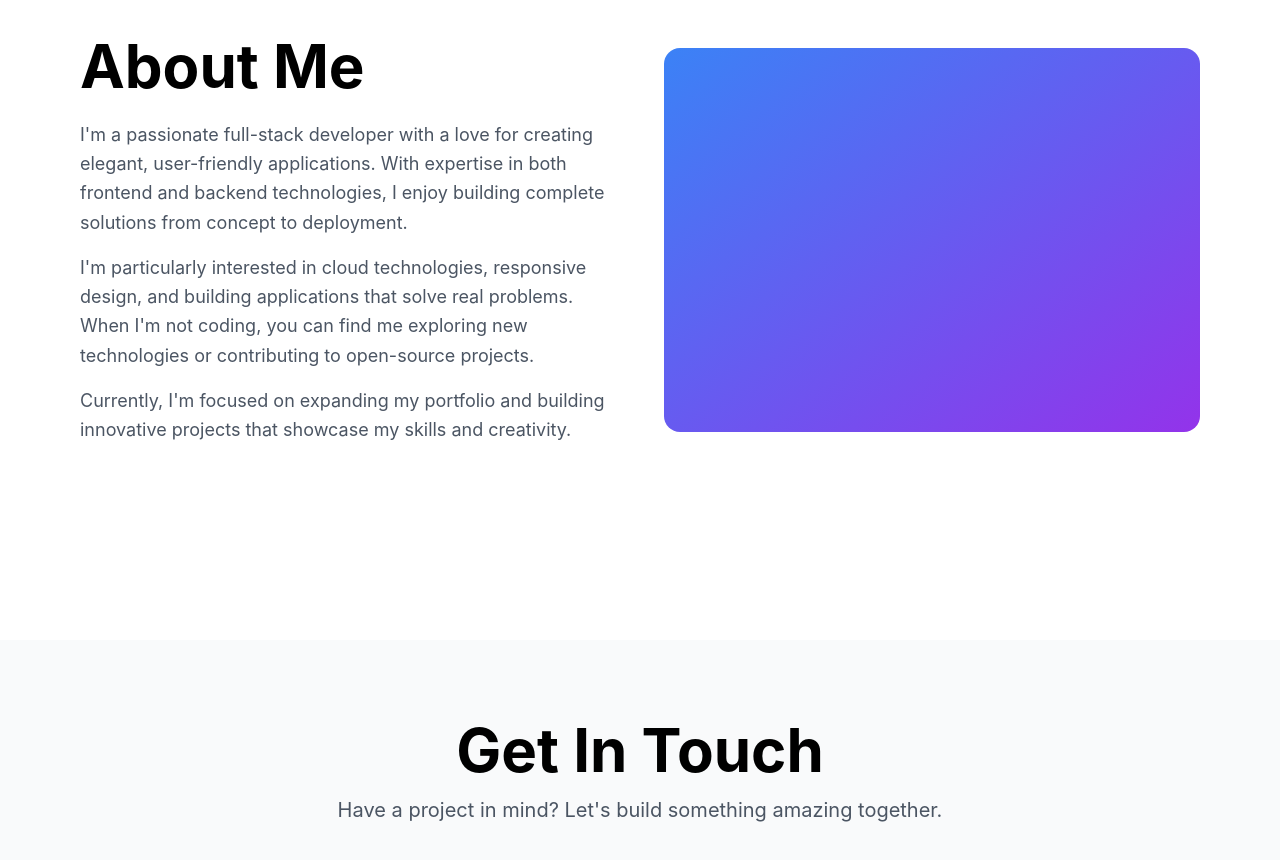
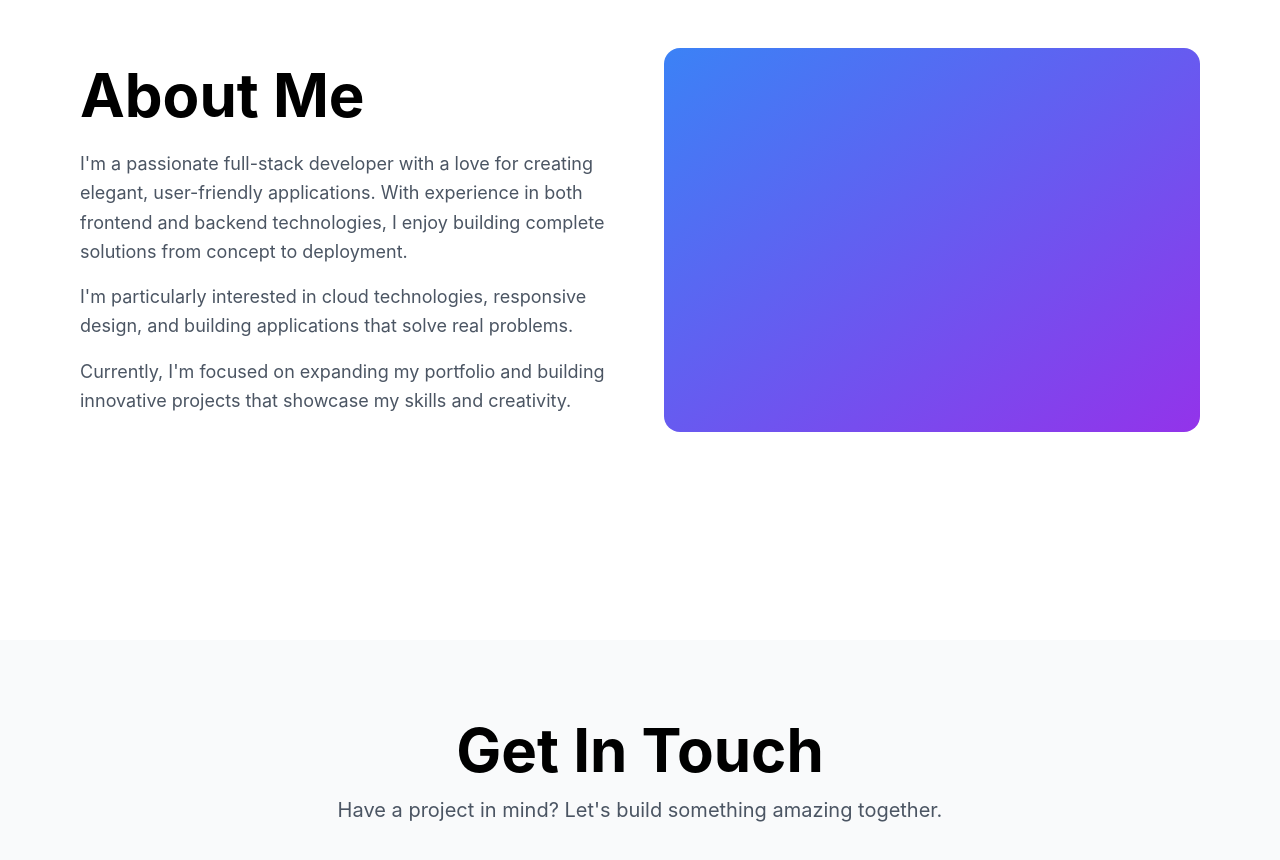
Before and after one commit to Boomup25/portfolio, a React (Create React App) app: page / in a window 1280 px wide. Shown: the part 2560-3420 px from the top of the page. Built offline with nearby package versions, Linux system fonts and the light colour scheme.

Commit message:
updated about page

```diff
--- a/src/components/sections/About.js
+++ b/src/components/sections/About.js
@@ -17,15 +17,13 @@ export default function About() {
             <h2 className="text-5xl md:text-6xl font-bold mb-6">About Me</h2>
             <p className="text-lg text-gray-600 mb-4 leading-relaxed">
               I'm a passionate full-stack developer with a love for creating
-              elegant, user-friendly applications. With expertise in both
+              elegant, user-friendly applications. With experience in both
               frontend and backend technologies, I enjoy building complete
               solutions from concept to deployment.
             </p>
             <p className="text-lg text-gray-600 mb-4 leading-relaxed">
               I'm particularly interested in cloud technologies, responsive
-              design, and building applications that solve real problems. When
-              I'm not coding, you can find me exploring new technologies or
-              contributing to open-source projects.
+              design, and building applications that solve real problems.
             </p>
             <p className="text-lg text-gray-600 leading-relaxed">
               Currently, I'm focused on expanding my portfolio and building
```
